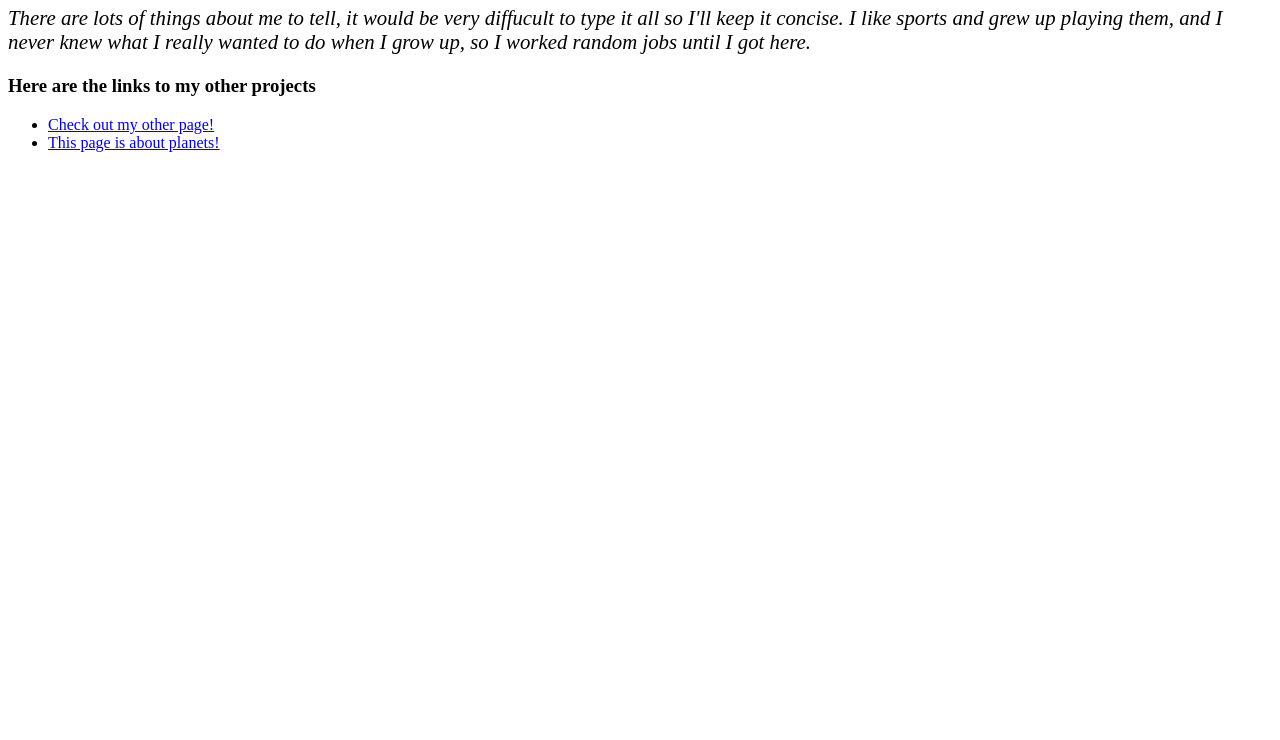
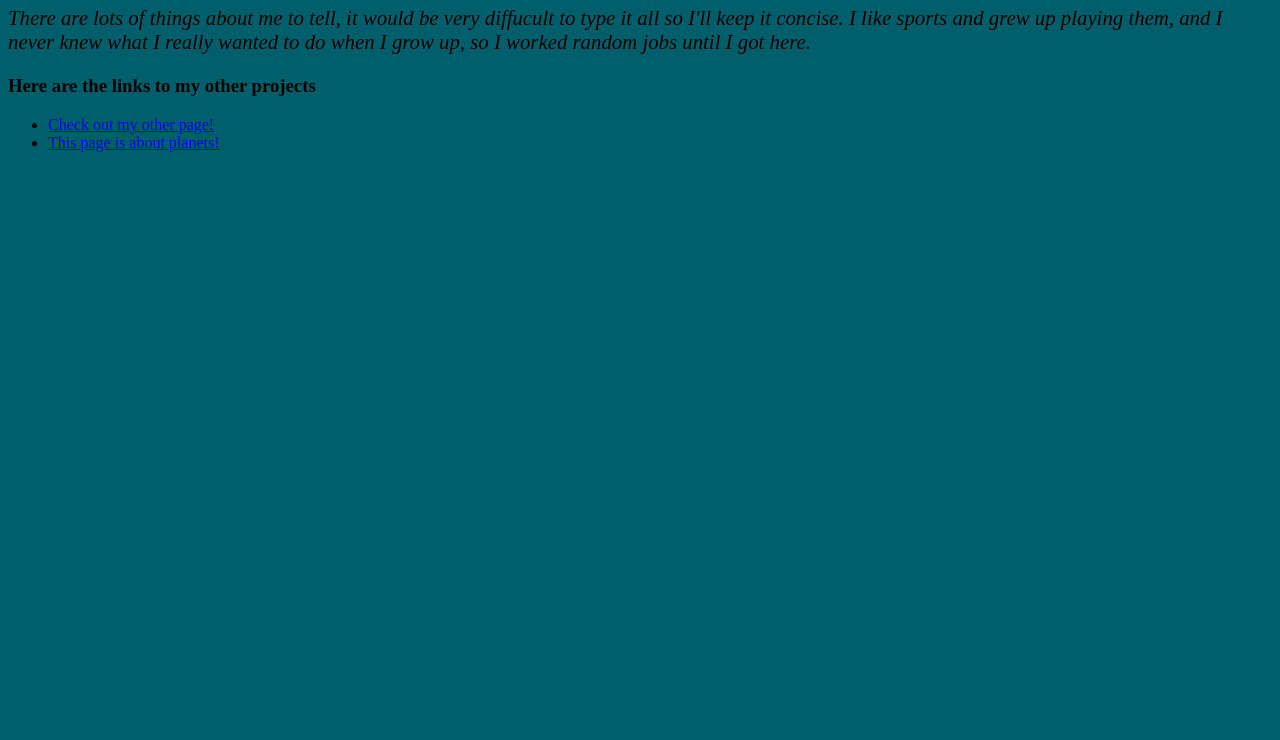
Before and after one commit to Akasha14/Akasha14.github.io, a plain HTML site: page index.html in a window 1280 px wide. Shown: the part 60-800 px from the top of the page. Drawn offline with Linux system fonts and the light colour scheme.

Commit message:
Add files via upload

```diff
--- a/Sept25.css
+++ b/Sept25.css
@@ -1,3 +1,7 @@
 h1 {
     text-align: center;
-  }
+}
+
+body {
+    background-color:rgb(0, 95, 107);
+}
```
